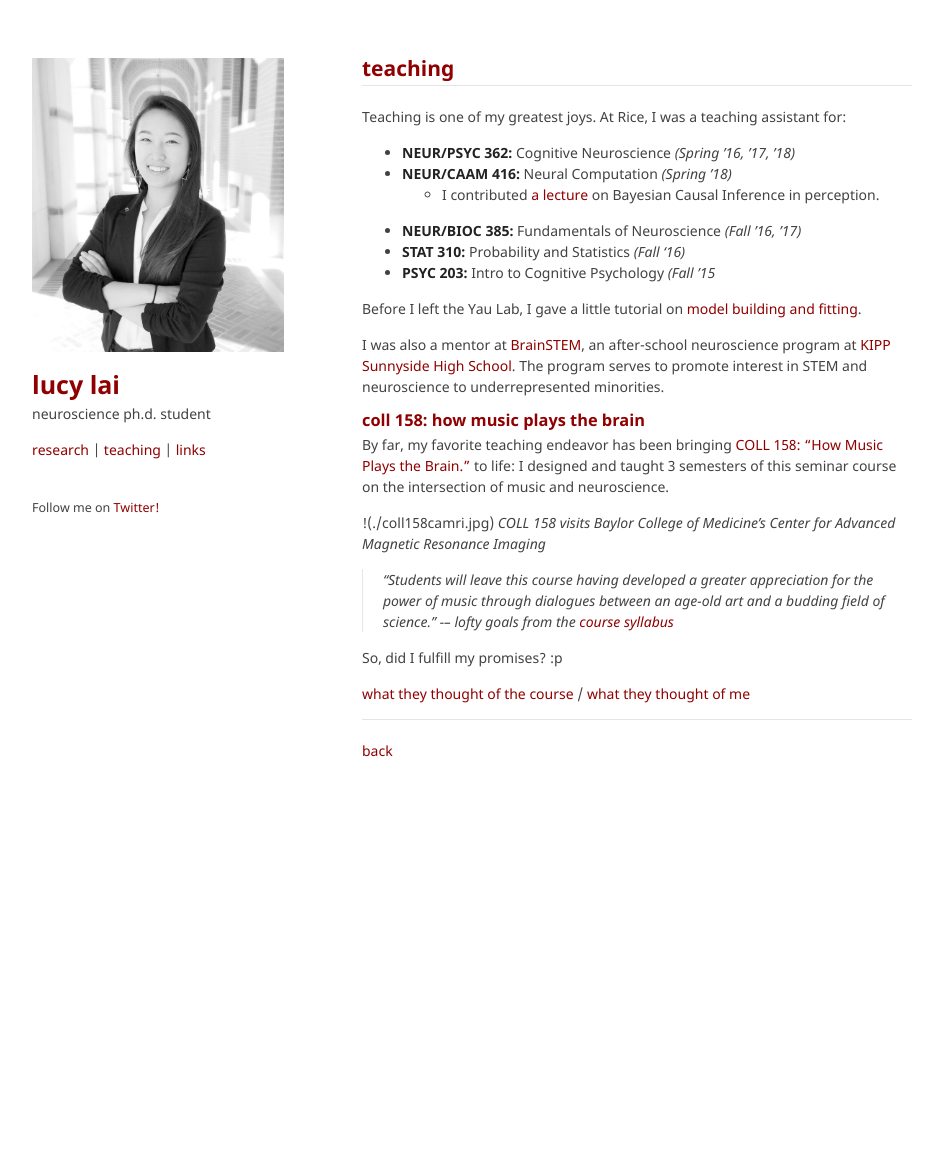
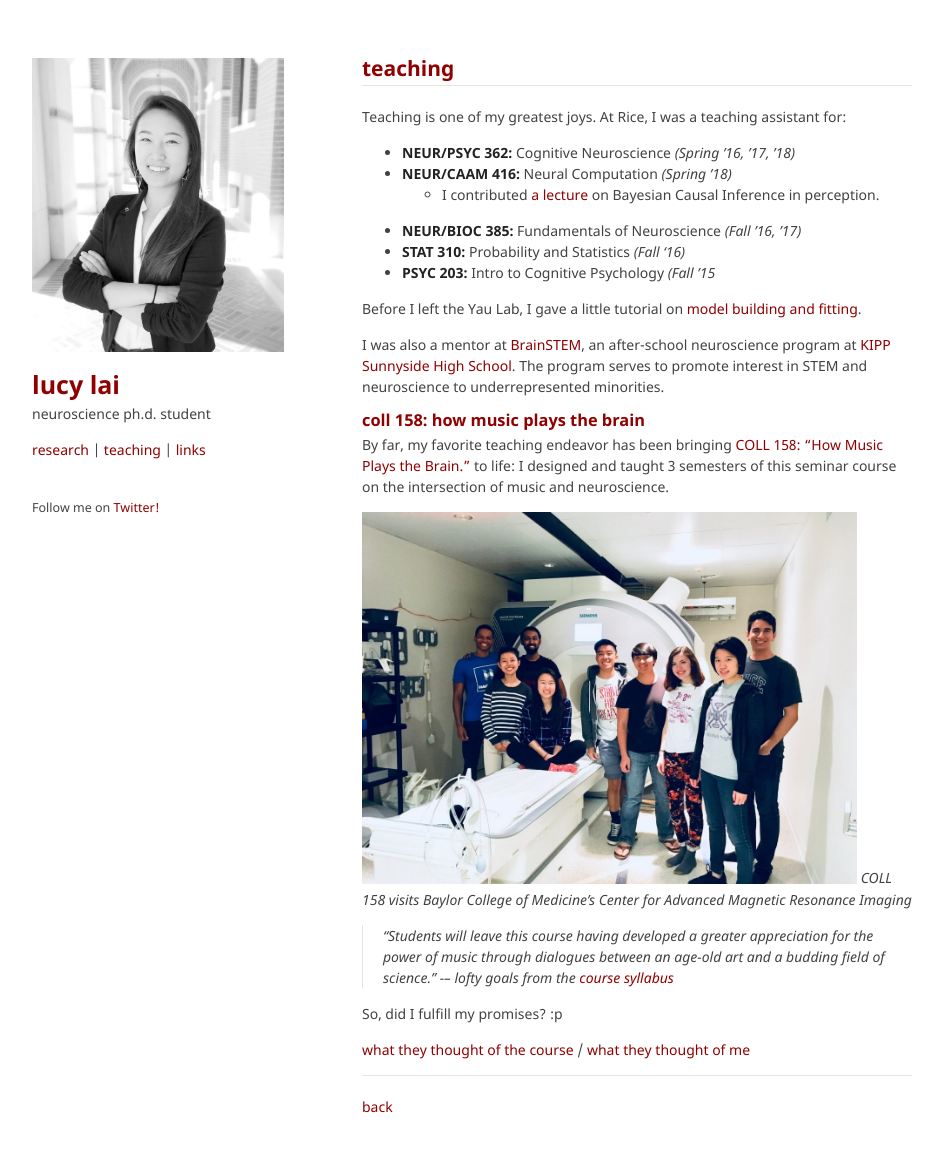
Before and after one commit to lucylai96/lucylai96.github.io, a Jekyll site: the page built from teaching.md, in a window 1280 px wide and 1182 px high. Shown: the top 1152 px of the window, without its empty margins (168-1111 px from the left). Built offline with Jekyll 4.4.1, drawn with Linux system fonts in a browser that asks for light colours; our own code applies the rules of GitHub Pages for plain Markdown files.

Commit message:
Update teaching.md

```diff
--- a/teaching.md
+++ b/teaching.md
@@ -18,7 +18,7 @@ I was also a mentor at [BrainSTEM](https://brainstem.club/), an after-school neu
 
 By far, my favorite teaching endeavor has been bringing [COLL 158: “How Music Plays the Brain.”](https://courses.rice.edu/admweb/!SWKSCAT.cat?p_action=CATALIST&p_acyr_code=2019&p_crse_numb=158&p_subj=COLL) to life: I designed and taught 3 semesters of this seminar course on the intersection of music and neuroscience.
 
-!(./coll158camri.jpg)
+![Visiting CAMRI](./coll158camri.jpg)
 _COLL 158 visits Baylor College of Medicine's Center for Advanced Magnetic Resonance Imaging_
 
 > “Students will leave this course having developed a greater appreciation for the power of music through dialogues between an age-old art and a budding field of science.” -– lofty goals from the [course syllabus](https://docs.google.com/a/rice.edu/document/d/e/2PACX-1vSEOAOsSzzJJTJuK-n5mIAhbJBXXJzCk7ZmlUppfPqA8NLAj1-PjvgmIYkqssITnNSIoEm8tnf41r3s/pub)
```
